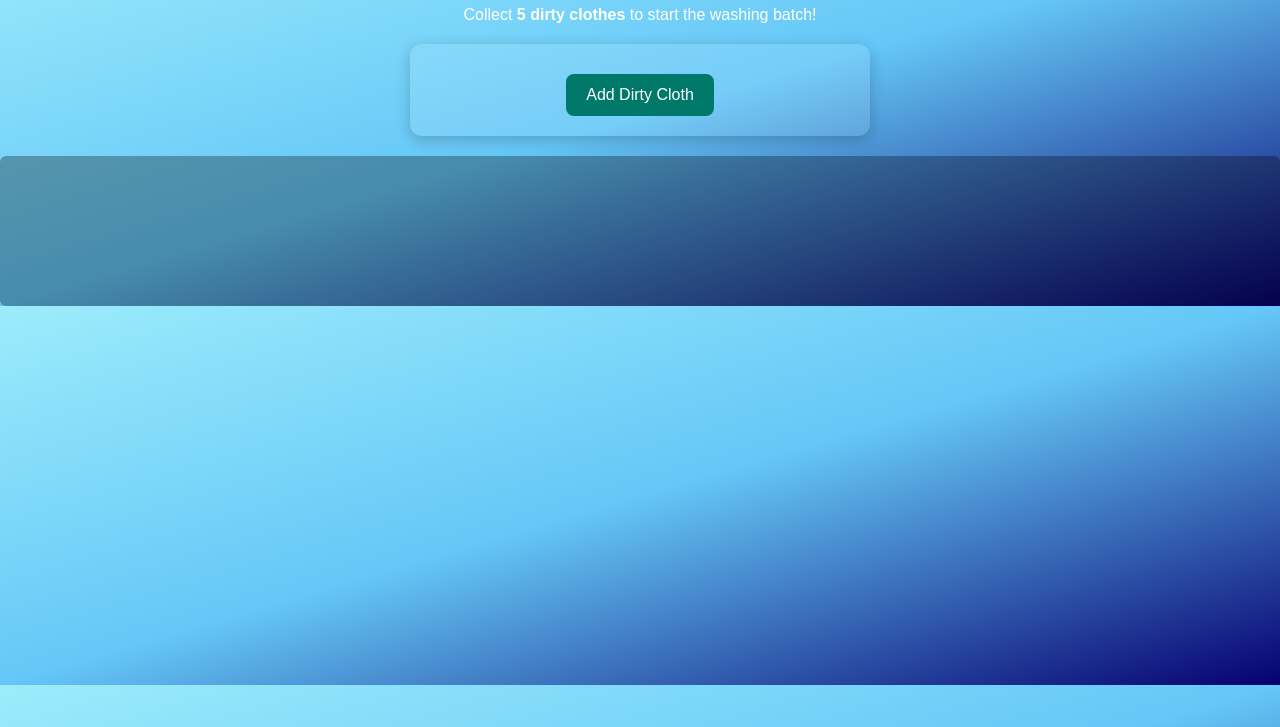
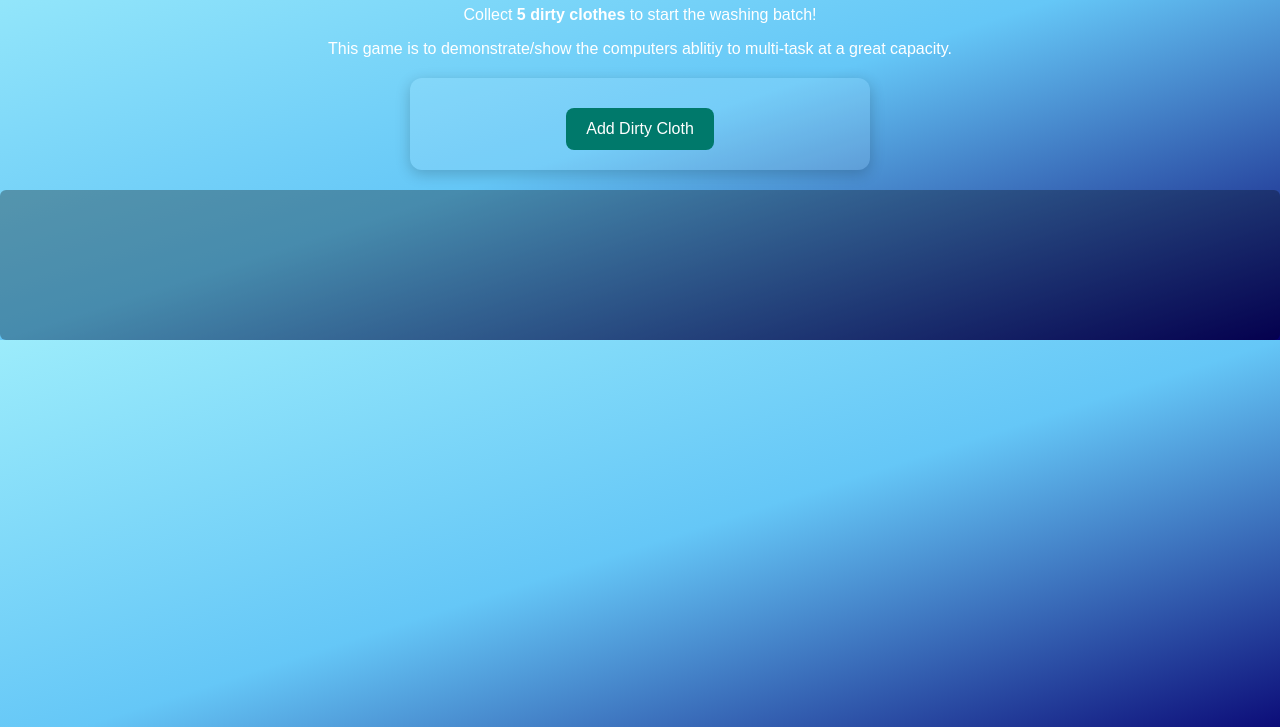
Before and after one commit to Gam-bz/Testing, a plain HTML site: page index.html in a window 1280 px wide. Shown: the part 73-800 px from the top of the page. Drawn offline with Linux system fonts and the light colour scheme.

Commit message:
Update index.html

```diff
--- a/index.html
+++ b/index.html
@@ -79,6 +79,7 @@
 
 <h1>🧺 Laundry Batch Processing Game</h1>
 <p>Collect <b>5 dirty clothes</b> to start the washing batch!</p>
+<p>This game is to demonstrate/show the computers ablitiy to multi-task at a great capacity.</p>
 
 <div id="gameArea">
   <div id="clothes"></div>
```
